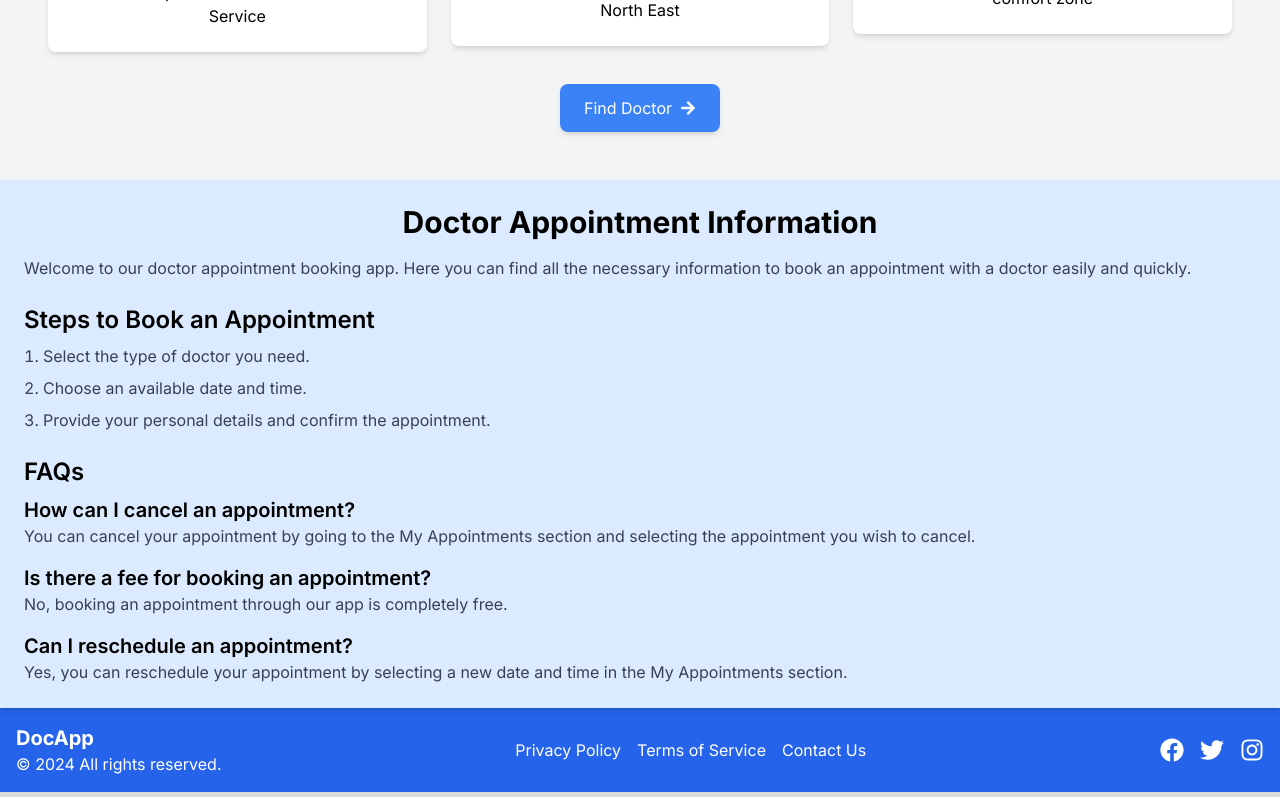
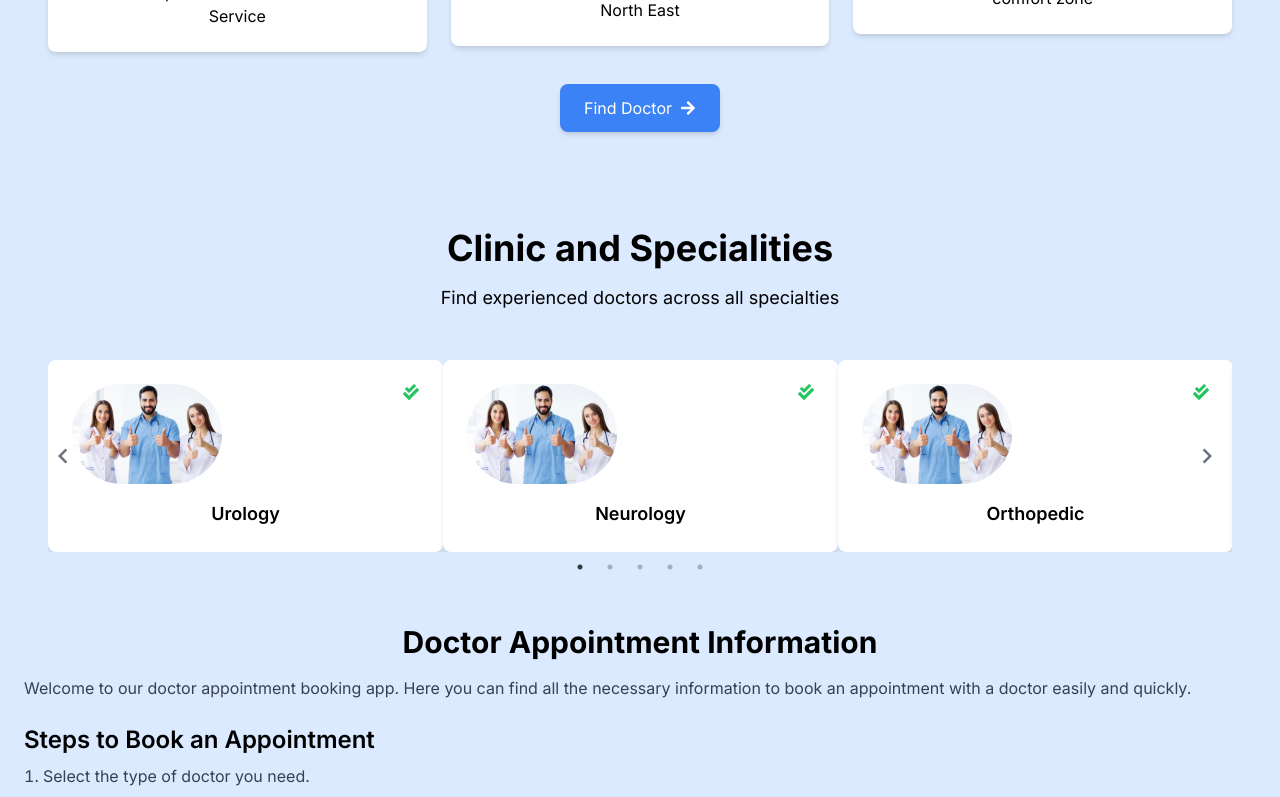
Before and after one commit to Subrat-Prakash/DocApp, a Next.js app: page / in a window 1280 px wide. Shown: the part 969-1766 px from the top of the page. Built offline with nearby package versions, Linux system fonts and the light colour scheme.

Commit message:
Add ClinicAndSpecialities

```diff
--- a/package.json
+++ b/package.json
@@ -18,7 +18,9 @@
     "react": "^18",
     "react-dom": "^18",
     "react-hot-toast": "^2.4.1",
-    "react-icons": "^5.2.1"
+    "react-icons": "^5.2.1",
+    "react-slick": "^0.30.2",
+    "slick-carousel": "^1.8.1"
   },
   "devDependencies": {
     "@types/bcryptjs": "^2.4.6",
@@ -26,6 +28,7 @@
     "@types/node": "^20",
     "@types/react": "^18",
     "@types/react-dom": "^18",
+    "@types/react-slick": "^0.23.13",
     "eslint": "^8",
     "eslint-config-next": "14.2.4",
     "postcss": "^8",
--- a/src/app/(homepageLayout)/about/page.tsx
+++ b/src/app/(homepageLayout)/about/page.tsx
@@ -1,8 +1,9 @@
 import React from 'react'
+import InfoPage from '@/components/homepageUI/InfoPage';
 
 const page = () => {
   return (
-    <div className="flex flex-col min-h-screen">
+    <div className="bg-blue-100 flex flex-col min-h-screen">
 
       <main className="flex-grow container mx-auto mt-4 p-4">
         <section className="text-center mb-8">
@@ -28,7 +29,7 @@ const page = () => {
           </p>
         </section>
       </main>
-
+      <InfoPage />
     </div>
   );
 };
--- a/src/app/(homepageLayout)/contact/page.tsx
+++ b/src/app/(homepageLayout)/contact/page.tsx
@@ -27,7 +27,7 @@ const ContactPage = () => {
   return (
     <div className="container mc-auto p-4 ">
 
-      <div className='flex justify-center items-center shrink-0 '>
+      <div className='flex justify-center items-center'>
       <div className="w-2/5 bg-white shadow-md rounded-md p-4">
       <h1 className=" text-4xl font-semibold text-center my-8">Contact Us</h1>
         <form onSubmit={handleSubmit}>
--- a/src/app/(homepageLayout)/home/page.tsx
+++ b/src/app/(homepageLayout)/home/page.tsx
@@ -19,6 +19,7 @@ const page = () => {
           <div className="flex flex-col min-h-screen bg-white">
             <HeroSection />
             <BookDoctor />
+            <ClinicAndSpecialities />
             <InfoPage />
 
           </div>
--- a/src/components/UI/HomepageHeader.tsx
+++ b/src/components/UI/HomepageHeader.tsx
@@ -1,6 +1,15 @@
+"use client"
 import Link from 'next/link';
+import React, { useState } from 'react';
+import { FaBars, FaTimes } from 'react-icons/fa';
 
 const HomepageHeader = () => {
+  const [isMenuOpen, setIsMenuOpen] = useState(false);
+
+  const toggleMenu = () => {
+    setIsMenuOpen(!isMenuOpen);
+  };
+
   return (
     <header className="bg-blue-600 text-white p-4">
       <div className="container mx-auto flex justify-between items-center">
@@ -9,7 +18,7 @@ const HomepageHeader = () => {
             DocApp
           </Link>
         </div>
-        <nav>
+        <nav className="hidden md:block">
           <ul className="flex space-x-4">
             <li>
               <Link href="/" className="hover:underline">
@@ -43,9 +52,52 @@ const HomepageHeader = () => {
             </li>
           </ul>
         </nav>
+        <div className="md:hidden">
+          <button onClick={toggleMenu} className="focus:outline-none">
+            {isMenuOpen ? <FaTimes size={24} /> : <FaBars size={24} />}
+          </button>
+        </div>
       </div>
+      {isMenuOpen && (
+        <nav className="md:hidden">
+          <ul className="flex flex-col space-y-4 mt-4">
+            <li>
+              <Link href="/" className="hover:underline" onClick={toggleMenu}>
+                Home
+              </Link>
+            </li>
+            <li>
+              <Link href="/about" className="hover:underline" onClick={toggleMenu}>
+                About Us
+              </Link>
+            </li>
+            <li>
+              <Link href="/OurServices" className="hover:underline" onClick={toggleMenu}>
+                Services
+              </Link>
+            </li>
+            <li>
+              <Link href="/appointment" className="hover:underline" onClick={toggleMenu}>
+                Appointments
+              </Link>
+            </li>
+            <li>
+              <Link href="/contact" className="hover:underline" onClick={toggleMenu}>
+                Contact
+              </Link>
+            </li>
+            <li>
+              <Link href="/login" className="hover:underline" onClick={toggleMenu}>
+                Signin
+              </Link>
+            </li>
+          </ul>
+        </nav>
+      )}
     </header>
   );
 };
 
+
+
 export default HomepageHeader;
--- a/src/components/homepageUI/BookDoctor.tsx
+++ b/src/components/homepageUI/BookDoctor.tsx
@@ -27,7 +27,7 @@ const steps = [
 
 const BookDoctor = () => {
   return (
-    <div className="bg-gray-100 py-12 px-6 md:px-12">
+    <div className="bg-blue-100 py-12 px-6 md:px-12">
       <div className="text-center mb-12">
         <h1 className="text-4xl font-bold mb-4">Discover the Online Appointment!</h1>
         <p className="text-lg">A step-by-step guide to build an on-demand appointment for patients</p>
--- a/src/components/homepageUI/ClinicAndSpecialities.tsx
+++ b/src/components/homepageUI/ClinicAndSpecialities.tsx
@@ -1,9 +1,107 @@
-import React from 'react'
+"use client"
+import React from 'react';
+import Slider from 'react-slick';
+import { FaCheckDouble } from 'react-icons/fa';
+import { MdKeyboardArrowRight, MdKeyboardArrowLeft } from 'react-icons/md';
+import Image from 'next/image';
+import "slick-carousel/slick/slick.css";
+import "slick-carousel/slick/slick-theme.css";
+import DoctorHero from '@/assets/img/DoctorHero.jpg';
+
+const specialities = [
+  { name: 'Urology', image: DoctorHero },  // Replace with actual image paths
+  { name: 'Neurology', image: DoctorHero },
+  { name: 'Orthopedic', image: DoctorHero },
+  { name: 'Cardiologist', image: DoctorHero },
+  { name: 'Dentist', image: DoctorHero },
+];
+
+const SampleNextArrow = (props: { className: any; style: any; onClick: any; }) => {
+  const { className, style, onClick } = props;
+  return (
+    <div
+      className={`${className} text-gray-800`}
+      style={{ ...style, display: "block", right: "10px" }}
+      onClick={onClick}
+    >
+      <MdKeyboardArrowRight className="absolute right-0 top-1/2 transform -translate-y-1/2 text-gray-500 hidden md:block" size={30}/>
+    </div>
+  );
+}
+
+const SamplePrevArrow = (props: { className: any; style: any; onClick: any; }) => {
+  const { className, style, onClick } = props;
+  return (
+    <div
+      className={`${className} text-gray-800`}
+      style={{ ...style, display: "block", left: "10px", zIndex: 1 }}
+      onClick={onClick}
+    >
+      <MdKeyboardArrowLeft className="absolute right-0 top-1/2 transform -translate-y-1/2 text-gray-500 hidden md:block" size={30} />
+    </div>
+  );
+}
 
 const ClinicAndSpecialities = () => {
+  const settings = {
+    dots: true,
+    infinite: true,
+    speed: 500,
+    slidesToShow: 3,
+    slidesToScroll: 1,
+    nextArrow: <SampleNextArrow className={undefined} style={undefined} onClick={undefined} />,
+    prevArrow: <SamplePrevArrow className={undefined} style={undefined} onClick={undefined} />,
+    responsive: [
+      {
+        breakpoint: 1024,
+        settings: {
+          slidesToShow: 2,
+          slidesToScroll: 1,
+          infinite: true,
+          dots: true
+        }
+      },
+      {
+        breakpoint: 600,
+        settings: {
+          slidesToShow: 1,
+          slidesToScroll: 1
+        }
+      }
+    ]
+  };
+
   return (
-    <div>ClinicAndSpecialities</div>
-  )
-}
+    <div className="bg-blue-100 py-12 px-6 md:px-12">
+      <div className="text-center mb-12">
+        <h1 className="text-4xl font-bold mb-4">Clinic and Specialities</h1>
+        <p className="text-lg">Find experienced doctors across all specialties</p>
+      </div>
+      <div className="row justify-content-center">
+        <div className="col-md-9">
+          <Slider {...settings} className="specialities-slider d-flex justify-content-center align-items-center gap-5">
+            {specialities.map((speciality, index) => (
+              <div key={index} className="speicality-item text-center bg-white shadow-md rounded-lg p-6">
+                <div className="speicality-img mb-4 relative">
+                  <Image
+                    src={speciality.image}
+                    alt={speciality.name}
+                    width={150}
+                    height={150}
+                    className="img-fluid rounded-full"
+                  />
+                  <span className="absolute top-0 right-0 text-green-500">
+                    <FaCheckDouble />
+                  </span>
+                </div>
+                <p className="text-lg font-semibold">{speciality.name}</p>
+              </div>
+            ))}
+          </Slider>
+        </div>
+      </div>
+    </div>
+  );
+};
 
-export default ClinicAndSpecialities
+export default ClinicAndSpecialities;
```
Also changed, not shown: 1 other file (tests, documents, lock files or other folders).
